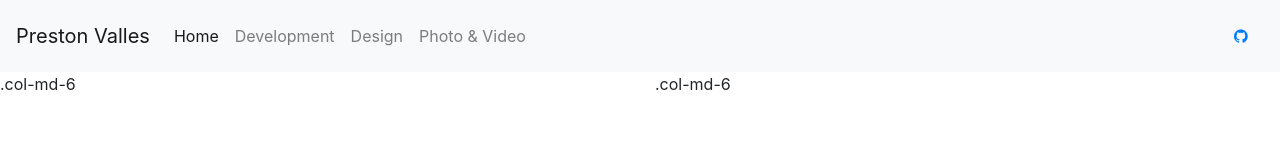
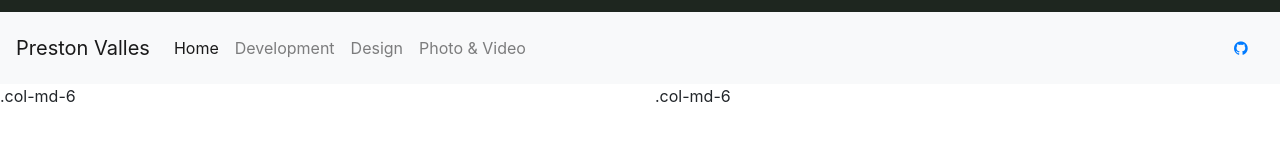
Before and after one commit to Spooky-Moose/Portfolio-Website, a plain HTML site: page index.html in a window 1280 px wide. Drawn offline with nearby package versions, Linux system fonts and the light colour scheme.

Commit message:
CSS and tab names updated

```diff
--- a/css/main.css
+++ b/css/main.css
@@ -11,3 +11,8 @@
   .fa:hover {
     opacity: 0.7;
   }
+
+  .ribbon{
+    height: 12px;
+    background-color: #1E261F;
+  }
--- a/index.html
+++ b/index.html
@@ -1,11 +1,12 @@
 <!doctype html>
 <html lang="en">
   <head>
+    <title>Home</title>
     <!-- Required meta tags -->
     <meta charset="utf-8">
     <meta name="viewport" content="width=device-width, initial-scale=1, shrink-to-fit=no">
 
-    <link rel="stylesheet" type="text/css" href="../css/main.css">
+    <link rel="stylesheet" type="text/css" href="css/main.css">
 
     <!-- Bootstrap CSS -->
     <link rel="stylesheet" href="https://cdn.jsdelivr.net/npm/bootstrap@4.3.1/dist/css/bootstrap.min.css" integrity="sha384-ggOyR0iXCbMQv3Xipma34MD+dH/1fQ784/j6cY/iJTQUOhcWr7x9JvoRxT2MZw1T" crossorigin="anonymous">
@@ -13,9 +14,8 @@
 
   </head>
   <body>
+    <div class="ribbon"></div>
     <div id="header">
-
-
           <nav class="navbar navbar-expand-lg navbar-light bg-light">
             <a class="navbar-brand" href="#">Preston Valles</a>
             <button class="navbar-toggler" type="button" data-toggle="collapse" data-target="#navbarText" aria-controls="navbarText" aria-expanded="false" aria-label="Toggle navigation">
```
Also changed, not shown: HTMLPages/design.html (+1 -0 lines), HTMLPages/development.html (+1 -0 lines), HTMLPages/photo_video.html (+1 -0 lines).
